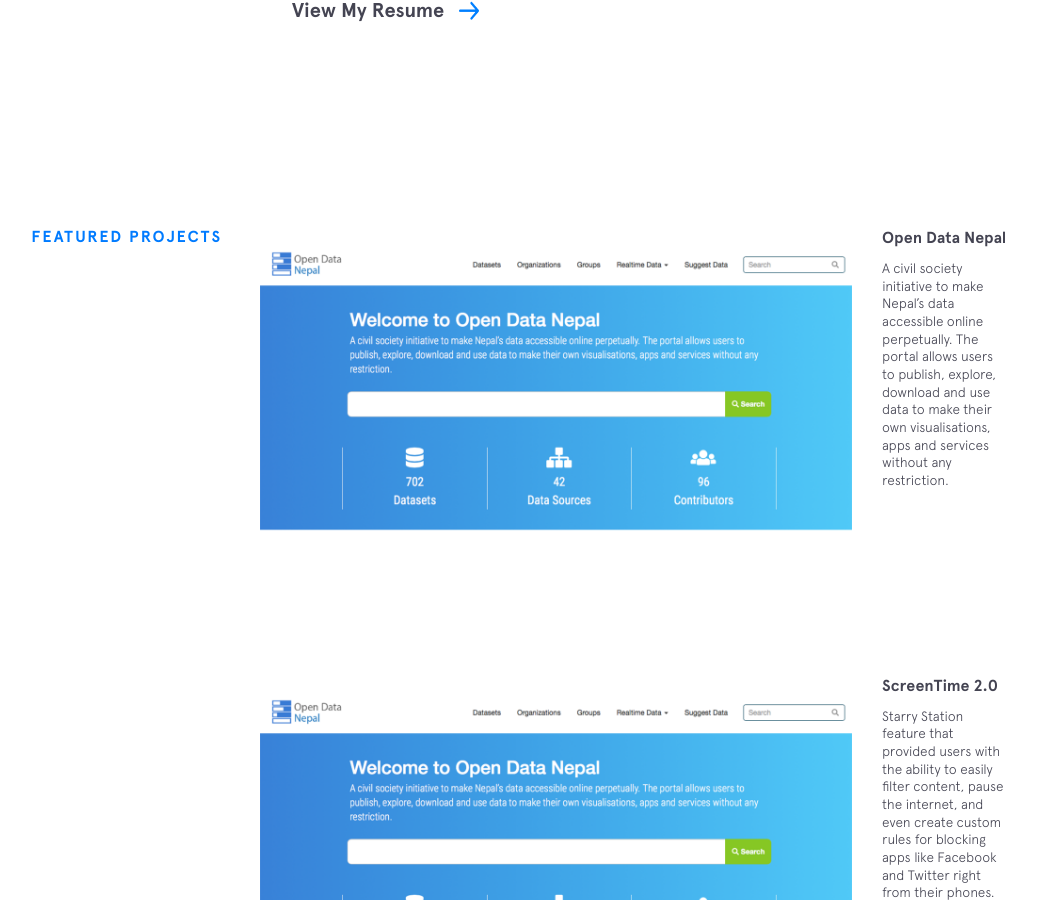
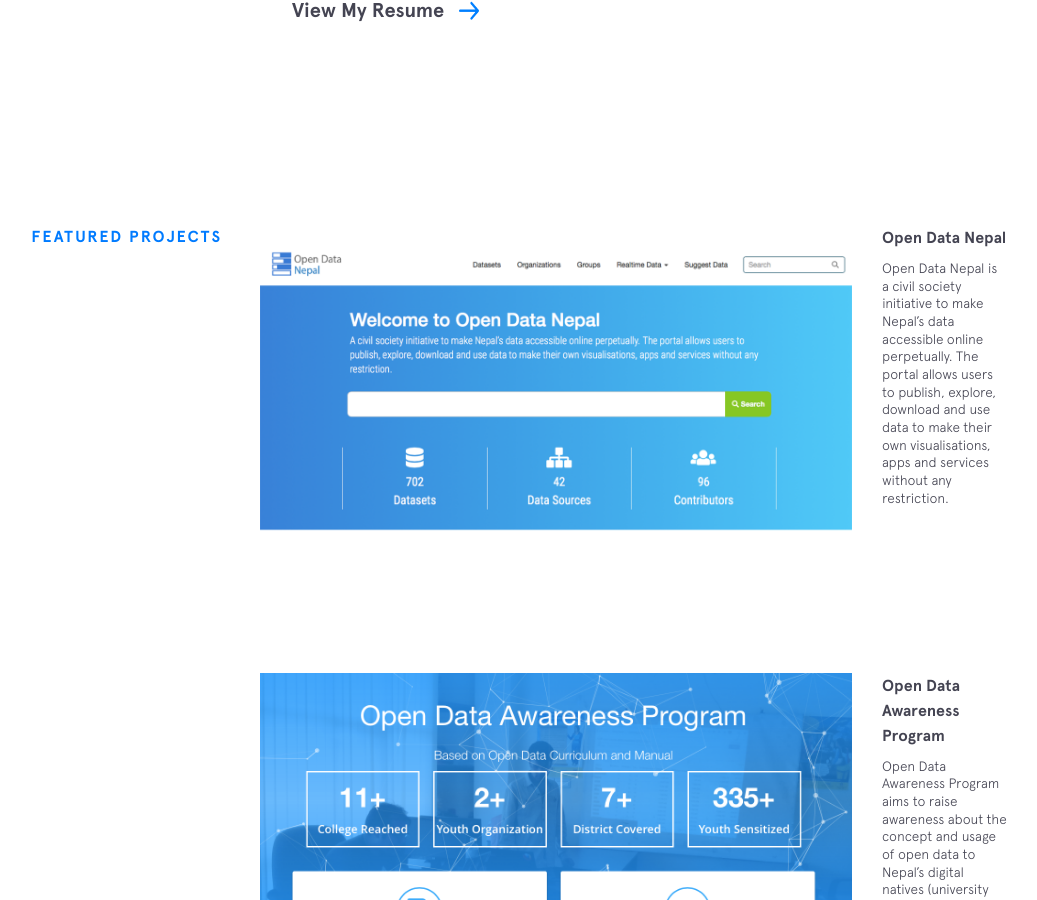
Before and after one commit to nikeshbalami/nikeshbalami.github.io, a Jekyll site: the page built from index.html, in a window 1280 px wide and 900 px high, scrolled down 2207 px. Shown: the whole window, without its empty margins (158-1195 px from the left). Built offline with Jekyll 4.4.1, drawn with Linux system fonts in a browser that asks for light colours; nearby versions of some CDN libraries; some of the changed text lies outside the part shown.

Commit message:
featured project update

```diff
--- a/_includes/featured-projects.html
+++ b/_includes/featured-projects.html
@@ -11,36 +11,35 @@
         <div class="project__name">
           <a href="http://opendatanepal.com" target="_blank">Open Data Nepal</a>
         </div>
-        <p>A civil society initiative to make Nepal’s data accessible online perpetually. The portal allows users to publish, explore, download and use data to make their own visualisations, apps and services without any restriction.</p>
+        <p>Open Data Nepal is a civil society initiative to make Nepal’s data accessible online perpetually. The portal allows users to publish, explore, download and use data to make their own visualisations, apps and services without any restriction.</p>
       </figcaption>
     </div>
 
     <div class="project blistabloc">
       <figure class="project__pic">
-        <a href="http://opendatanepal.com" target="_blank">
-          <img src="{{site.baseurl}}/img/featured/opendatanepal/opendatanepal.png" alt="">
+        <a href="http://odap.oknp.org/" target="_blank">
+          <img src="{{site.baseurl}}/img/featured/odap/odap.png" alt="">
         </a>
       </figure>
       <figcaption class="project__caption">
         <div class="project__name">
-          <a href="https://play.google.com/store/apps/details?id=com.starry.management" target="_blank">ScreenTime 2.0</a>
+          <a href="http://odap.oknp.org/" target="_blank">Open Data Awareness Program</a>
         </div>
-        <p>Starry Station feature that provided users with the ability to easily filter content, pause the internet, and even
-          create custom rules for blocking apps like Facebook and Twitter right from their phones.</p>
+        <p>Open Data Awareness Program aims to raise awareness about the concept and usage of open data to Nepal’s digital natives (university students from different academic backgrounds), who are the potential future decision-makers in government, civil society, and the private sector.</p>
       </figcaption>
     </div>
 
     <div class="project interventions">
       <figure class="project__pic">
-        <a href="https://interventions.design/" target="_blank">
-          <img src="{{site.baseurl}}/img/featured/interventions/interventions.png" alt="">
+        <a href="https://fellowship.oknp.org/" target="_blank">
+          <img src="{{site.baseurl}}/img/featured/fellowship/fellowship.png" alt="">
         </a>
       </figure>
       <figcaption class="project__caption">
         <div class="project__name">
-          <a href="https://interventions.design/" target="_blank">Interventions</a>
+          <a href="https://fellowship.oknp.org/" target="_blank">Open Data Fellowship</a>
         </div>
-        <p>Interactive marketing website for Northeastern's first annual student-led design conference, Interventions.</p>
+        <p>The fellowship aims to increase the number of women leaders in the field of open data in Nepal & use the existing expertise of different organizations to provide a good exposure to women and equip them with valuable work experience, confidence and skills that will help them to better understand the data ecosystem and potential opportunities.</p>
       </figcaption>
     </div>
   </div>
```
Also changed, not shown: img/featured/fellowship/fellowship.png (added), img/featured/interventions/interventions-mobile.png (deleted), img/featured/interventions/interventions.png (deleted), img/featured/odap/odap.png (added), img/featured/screentime/screentime-ss1.jpg (deleted), img/featured/screentime/screentime-ss2.jpg (deleted), img/featured/screentime/screentime-ss3.jpg (deleted), img/featured/screentime/screentime-ss4.jpg (deleted), img/featured/screentime/screentime1.png (deleted), img/featured/screentime/screentime2.png (deleted), img/featured/screentime/screentime3.png (deleted), img/featured/screentime/screentime4.png (deleted), 1 other file.
